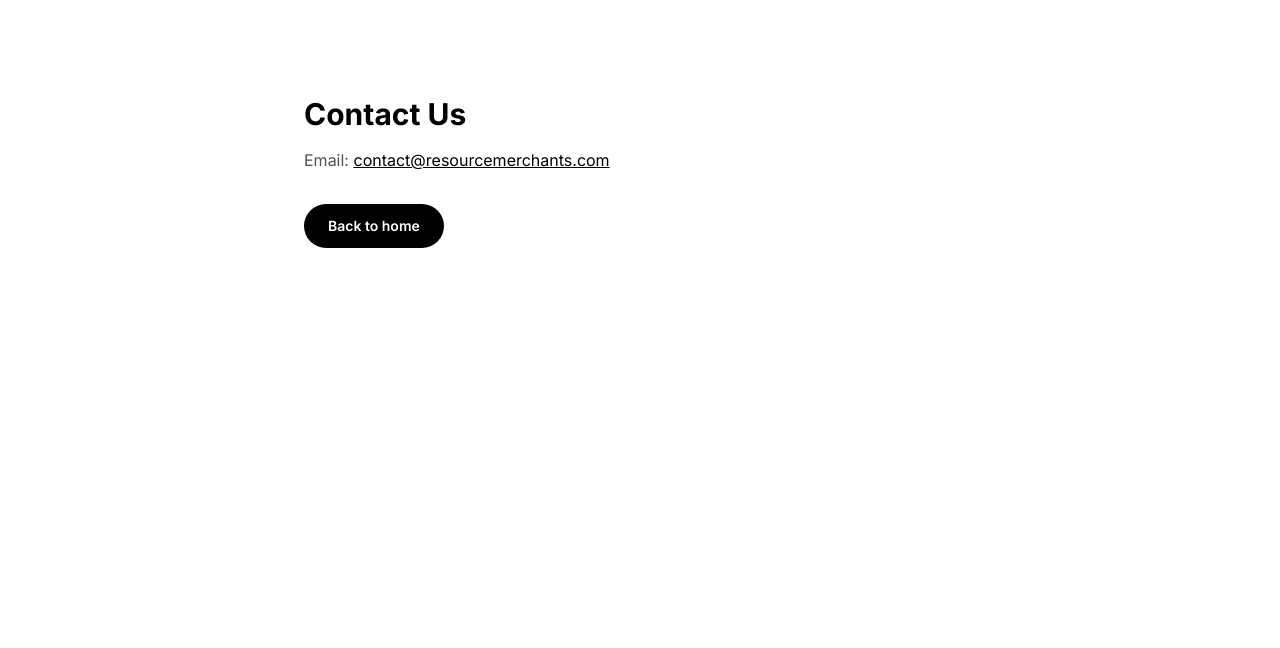
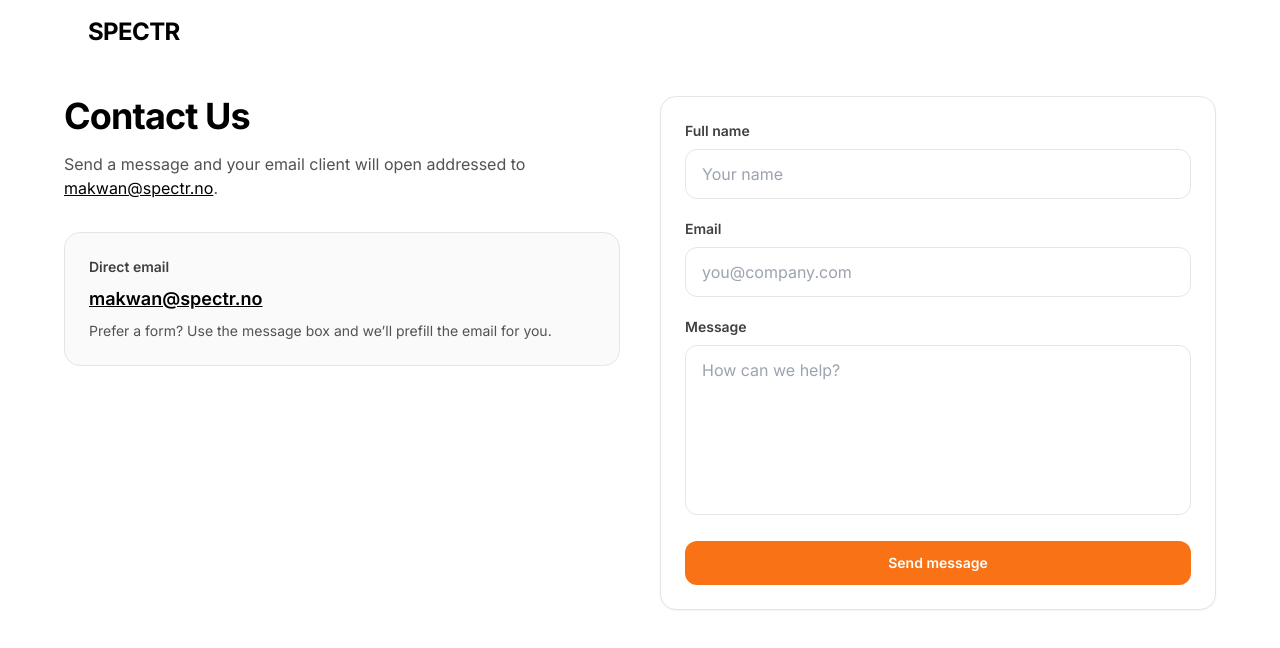
Before and after one commit to makwansoran/GoMercant.com, a Next.js app: page /contact in a window 1280 px wide. Shown: the top 648 px of the page. Built offline with nearby package versions, Linux system fonts and the light colour scheme.

Commit message:
Make hero title single-line and build working contact/login
Make "Global Resource Merchants" smaller and single-line, implement a functional contact form that opens a mailto to makwan@spectr.no, and implement a working client-side login form.

```diff
--- a/app/contact/page.tsx
+++ b/app/contact/page.tsx
@@ -1,25 +1,132 @@
 "use client"
 
 import Link from "next/link"
+import { useMemo, useState } from "react"
 
 export default function ContactPage() {
+  const [name, setName] = useState("")
+  const [email, setEmail] = useState("")
+  const [message, setMessage] = useState("")
+  const [submitted, setSubmitted] = useState(false)
+
+  const mailtoHref = useMemo(() => {
+    const to = "makwan@spectr.no"
+    const subject = encodeURIComponent(`Contact request from ${name || "Website visitor"}`)
+    const body = encodeURIComponent(
+      [
+        `Name: ${name || "-"}`,
+        `Email: ${email || "-"}`,
+        "",
+        message || "",
+      ].join("\n")
+    )
+    return `mailto:${to}?subject=${subject}&body=${body}`
+  }, [email, message, name])
+
   return (
-    <main className="min-h-[calc(100vh-4rem)] bg-white px-6 pt-24 pb-16 text-black">
-      <div className="mx-auto max-w-2xl">
-        <h1 className="text-3xl font-bold">Contact Us</h1>
-        <p className="mt-4 text-neutral-600">
-          Email:{" "}
-          <a className="text-black underline" href="mailto:contact@resourcemerchants.com">
-            contact@resourcemerchants.com
-          </a>
-        </p>
-        <Link
-          href="/"
-          className="mt-8 inline-flex items-center justify-center rounded-full bg-black px-6 py-3 text-sm font-semibold text-white hover:bg-neutral-800"
-        >
-          Back to home
-        </Link>
-      </div>
-    </main>
+    <div className="min-h-screen bg-white text-black">
+      <nav className="fixed top-0 left-0 right-0 z-50 bg-white/80 backdrop-blur-md">
+        <div className="mx-auto flex h-16 max-w-6xl items-center justify-between px-6">
+          <Link href="/" className="text-2xl font-bold tracking-tight text-black">
+            SPECTR
+          </Link>
+        </div>
+      </nav>
+
+      <main className="px-6 pt-24 pb-16">
+        <div className="mx-auto grid max-w-6xl grid-cols-1 gap-10 lg:grid-cols-2">
+          <div>
+            <h1 className="text-4xl font-bold tracking-tight">Contact Us</h1>
+            <p className="mt-4 text-neutral-600">
+              Send a message and your email client will open addressed to{" "}
+              <a className="text-black underline" href="mailto:makwan@spectr.no">
+                makwan@spectr.no
+              </a>
+              .
+            </p>
+
+            <div className="mt-8 rounded-2xl border border-neutral-200 bg-neutral-50 p-6">
+              <div className="text-sm font-semibold text-neutral-700">Direct email</div>
+              <a
+                className="mt-2 block text-lg font-semibold text-black underline"
+                href="mailto:makwan@spectr.no"
+              >
+                makwan@spectr.no
+              </a>
+              <p className="mt-2 text-sm text-neutral-600">
+                Prefer a form? Use the message box and we’ll prefill the email for you.
+              </p>
+            </div>
+          </div>
+
+          <div className="rounded-2xl border border-neutral-200 bg-white p-6 shadow-sm">
+            <form
+              onSubmit={(e) => {
+                e.preventDefault()
+                setSubmitted(true)
+                window.location.href = mailtoHref
+              }}
+              className="space-y-5"
+            >
+              <div>
+                <label className="block text-sm font-semibold text-neutral-700">
+                  Full name
+                </label>
+                <input
+                  value={name}
+                  onChange={(e) => setName(e.target.value)}
+                  className="mt-2 w-full rounded-xl border border-neutral-200 bg-white px-4 py-3 outline-none transition focus:border-orange-500 focus:ring-2 focus:ring-orange-500/20"
+                  placeholder="Your name"
+                />
+              </div>
+
+              <div>
+                <label className="block text-sm font-semibold text-neutral-700">
+                  Email
+                </label>
+                <input
+                  type="email"
+                  required
+                  value={email}
+                  onChange={(e) => setEmail(e.target.value)}
+                  className="mt-2 w-full rounded-xl border border-neutral-200 bg-white px-4 py-3 outline-none transition focus:border-orange-500 focus:ring-2 focus:ring-orange-500/20"
+                  placeholder="you@company.com"
+                />
+              </div>
+
+              <div>
+                <label className="block text-sm font-semibold text-neutral-700">
+                  Message
+                </label>
+                <textarea
+                  required
+                  rows={6}
+                  value={message}
+                  onChange={(e) => setMessage(e.target.value)}
+                  className="mt-2 w-full resize-none rounded-xl border border-neutral-200 bg-white px-4 py-3 outline-none transition focus:border-orange-500 focus:ring-2 focus:ring-orange-500/20"
+                  placeholder="How can we help?"
+                />
+              </div>
+
+              <button
+                type="submit"
+                className="w-full rounded-xl bg-orange-500 px-5 py-3 text-sm font-semibold text-white transition hover:bg-orange-600"
+              >
+                Send message
+              </button>
+
+              {submitted && (
+                <p className="text-sm text-neutral-600">
+                  If your email app didn’t open, use this link:{" "}
+                  <a className="underline" href={mailtoHref}>
+                    email makwan@spectr.no
+                  </a>
+                </p>
+              )}
+            </form>
+          </div>
+        </div>
+      </main>
+    </div>
   )
 }
--- a/app/login/page.tsx
+++ b/app/login/page.tsx
@@ -1,22 +1,108 @@
 "use client"
 
 import Link from "next/link"
+import { useRouter } from "next/navigation"
+import { useState } from "react"
 
 export default function LoginPage() {
+  const router = useRouter()
+  const [email, setEmail] = useState("")
+  const [password, setPassword] = useState("")
+  const [isLoading, setIsLoading] = useState(false)
+  const [error, setError] = useState<string | null>(null)
+
   return (
-    <main className="min-h-[calc(100vh-4rem)] bg-white px-6 pt-24 pb-16 text-black">
-      <div className="mx-auto max-w-2xl">
-        <h1 className="text-3xl font-bold">Client Login</h1>
-        <p className="mt-4 text-neutral-600">
-          This page is intentionally minimal for now.
+    <div className="min-h-screen bg-white text-black">
+      <nav className="fixed top-0 left-0 right-0 z-50 bg-white/80 backdrop-blur-md">
+        <div className="mx-auto flex h-16 max-w-6xl items-center justify-between px-6">
+          <Link href="/" className="text-2xl font-bold tracking-tight text-black">
+            SPECTR
+          </Link>
+        </div>
+      </nav>
+
+      <main className="px-6 pt-24 pb-16">
+        <div className="mx-auto max-w-md">
+          <h1 className="text-4xl font-bold tracking-tight">Client Login</h1>
+          <p className="mt-3 text-neutral-600">
+            Enter your credentials to continue.
           </p>
-        <Link
-          href="/"
-          className="mt-8 inline-flex items-center justify-center rounded-full bg-black px-6 py-3 text-sm font-semibold text-white hover:bg-neutral-800"
+
+          <form
+            onSubmit={async (e) => {
+              e.preventDefault()
+              setError(null)
+              setIsLoading(true)
+              try {
+                // Client-side “working” login placeholder:
+                // - validates input
+                // - stores a session marker
+                if (!email.trim() || !password.trim()) {
+                  throw new Error("Please enter your email and password.")
+                }
+                if (password.length < 6) {
+                  throw new Error("Password must be at least 6 characters.")
+                }
+
+                await new Promise((r) => setTimeout(r, 650))
+                localStorage.setItem("spectr_session", JSON.stringify({ email, ts: Date.now() }))
+                router.push("/")
+              } catch (err) {
+                setError(err instanceof Error ? err.message : "Login failed.")
+              } finally {
+                setIsLoading(false)
+              }
+            }}
+            className="mt-8 space-y-5 rounded-2xl border border-neutral-200 bg-white p-6 shadow-sm"
           >
+            <div>
+              <label className="block text-sm font-semibold text-neutral-700">
+                Email
+              </label>
+              <input
+                type="email"
+                required
+                value={email}
+                onChange={(e) => setEmail(e.target.value)}
+                className="mt-2 w-full rounded-xl border border-neutral-200 bg-white px-4 py-3 outline-none transition focus:border-orange-500 focus:ring-2 focus:ring-orange-500/20"
+                placeholder="you@company.com"
+              />
+            </div>
+
+            <div>
+              <label className="block text-sm font-semibold text-neutral-700">
+                Password
+              </label>
+              <input
+                type="password"
+                required
+                value={password}
+                onChange={(e) => setPassword(e.target.value)}
+                className="mt-2 w-full rounded-xl border border-neutral-200 bg-white px-4 py-3 outline-none transition focus:border-orange-500 focus:ring-2 focus:ring-orange-500/20"
+                placeholder="••••••••"
+              />
+            </div>
+
+            {error && (
+              <div className="rounded-xl border border-red-200 bg-red-50 px-4 py-3 text-sm text-red-700">
+                {error}
+              </div>
+            )}
+
+            <button
+              type="submit"
+              disabled={isLoading}
+              className="w-full rounded-xl bg-black px-5 py-3 text-sm font-semibold text-white transition hover:bg-neutral-800 disabled:opacity-60"
+            >
+              {isLoading ? "Signing in..." : "Sign in"}
+            </button>
+
+            <Link href="/" className="block text-center text-sm text-neutral-600 underline">
               Back to home
             </Link>
+          </form>
         </div>
       </main>
+    </div>
   )
 }
--- a/components/premium-timeline-landing.tsx
+++ b/components/premium-timeline-landing.tsx
@@ -95,10 +95,8 @@ export function PremiumTimelineLanding({
             transition={{ duration: 0.6 }}
             className="pb-4"
           >
-            <h1 className="text-5xl font-bold tracking-tight sm:text-6xl md:text-7xl bg-gradient-to-r from-black via-neutral-800 to-neutral-600 bg-clip-text text-transparent whitespace-pre-line leading-[1.1] pb-3">
-              Global Resource
-              <br />
-              <span className="text-black">Merchants</span>
+            <h1 className="text-4xl font-bold tracking-tight sm:text-5xl md:text-6xl bg-gradient-to-r from-black via-neutral-800 to-neutral-600 bg-clip-text text-transparent leading-tight pb-3">
+              Global Resource Merchants
             </h1>
           </motion.div>
         </div>
```
Lines whose indentation alone changed are shown as unchanged.
